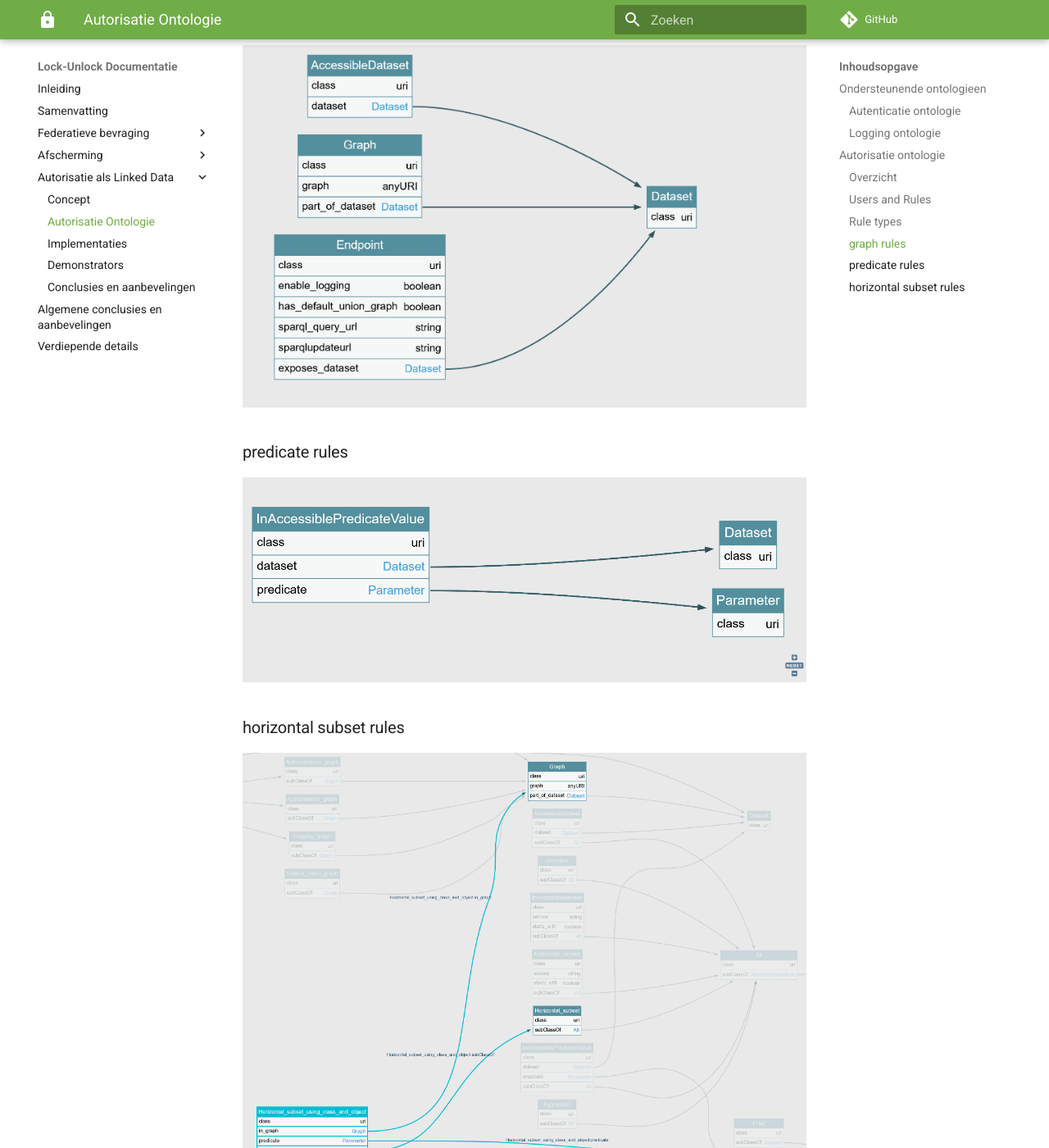
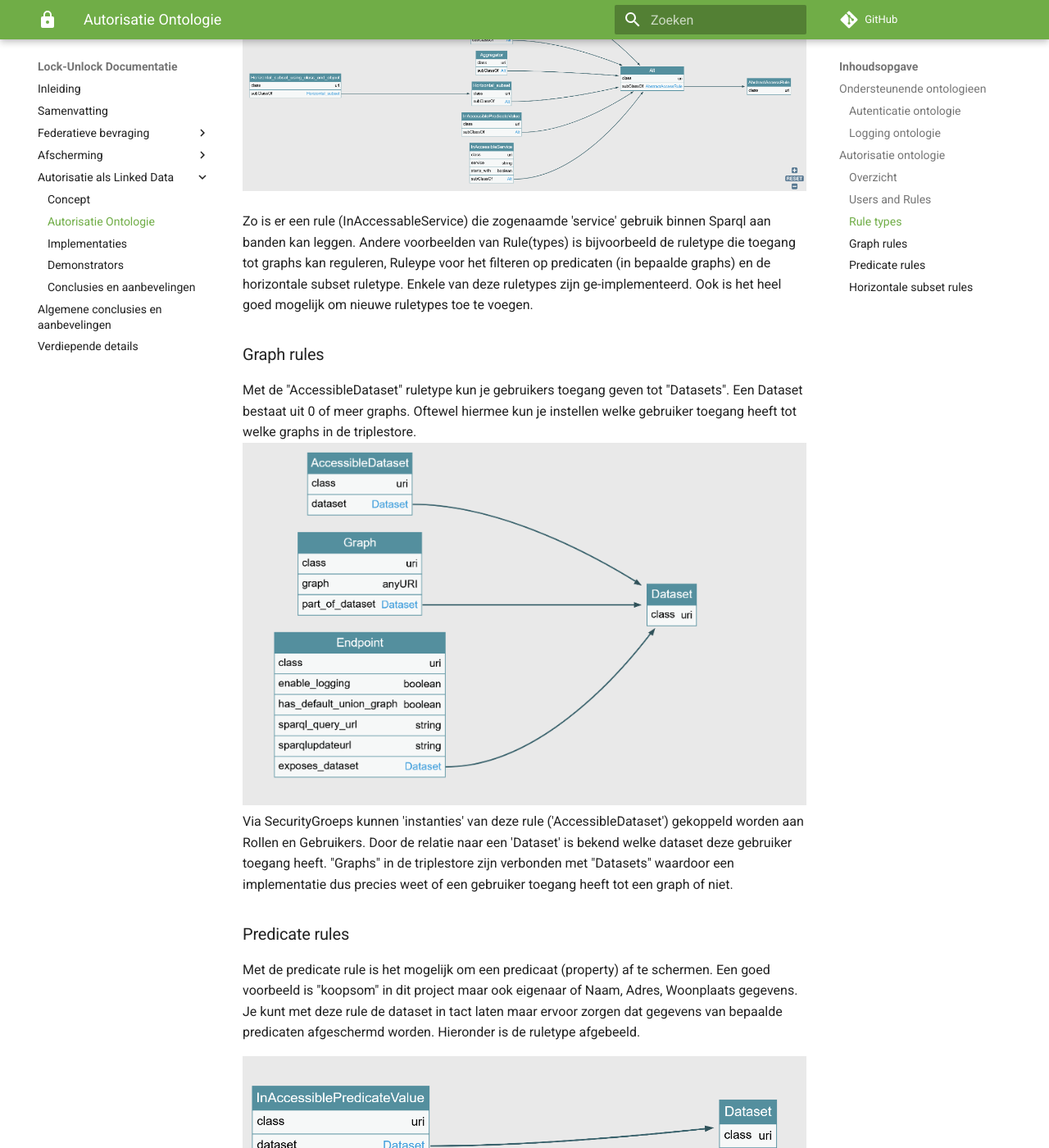
Before and after one commit to kadaster-labs/lock-unlock-docs, an MkDocs documentation site: the page built from docs/autorisatie-als-linkeddata/authorization-ontology.md, in a window 1280 px wide and 1400 px high, scrolled down 1916 px. Shown: the whole window at 82% size. Built offline with MkDocs 1.6.1 and Material for MkDocs 9.7.7, drawn with Linux system fonts in a browser that asks for light colours; comment, search, counter and statistics services are not loaded; some of the changed text lies outside the part shown.

Commit message:
meer uitleg autorisatie ontologie met plaatjes

```diff
--- a/docs/autorisatie-als-linkeddata/authorization-ontology.md
+++ b/docs/autorisatie-als-linkeddata/authorization-ontology.md
@@ -16,23 +16,41 @@ Een hele simpele logging ontologie is opgezet voor het loggen van Sparql queries
 
 ## Autorisatie ontologie
 ### Overzicht
-De autorisatie ontologie importeert de authenticatie ontologie datasets zodat gebruikers(users) aanwezig zijn als readonly data. Vervolgens kunnen deze gebruikers gerelateerd worden aan Rollen die gekoppeld zijn aan SecurityGroup. Een gebruiker kan verbonden zijn met meerdere rollen. Rollen kunnen verbonden zijn met meerdere security groeps. Elke security groep kan meerdere (autorisatie) rules bevatten.
+De autorisatie ontologie importeert de authenticatie ontologie datasets zodat gebruikers(users) aanwezig zijn als readonly data. Vervolgens kunnen deze gebruikers gerelateerd worden aan verschillende rules die elk specifieke informatie nodig hebben. Hieronder een overzicht van de Autorisatie ontologie.
 
-![authenticatie](images/auth2.png)
+![authenticatie](images/AutOV2.png)
 
 
 ### Users and Rules
+Een gebruiker kan verbonden zijn met meerdere rollen. Rollen kunnen verbonden zijn met meerdere security groeps. Elke security groep kan meerdere (autorisatie) rules bevatten.
 ![Users](images/AutO1V2.png)
 
+Op deze manier kunnen individuele gebruikers gekoppeld worden aan Rollen die via de tussenstappen uiteindelijk gekoppeld zijn aan verschillende autorisatie rules. De aanwezigheid van security groeps zorgt ervoor dat bijelkaarhorende rules gegroepeerd worden opdat deze set makkelijk te herbruiken zijn voor andere rollen.
 
 ### Rule types
+Er zijn meerdere rule types die elk of een andere functionaliteit bieden om autorisatie te modelleren. Hieronder een diagram van verschillende ruletypes.
+
 ![Ruletypes](images/AutO2V2.png)
 
-### graph rules
+Zo is er een rule  (InAccessableService) die zogenaamde 'service' gebruik binnen Sparql aan banden kan leggen. Andere voorbeelden van Rule(types) is bijvoorbeeld de ruletype die toegang tot graphs kan reguleren, Ruleype voor het filteren op predicaten (in bepaalde graphs) en de horizontale subset ruletype. Enkele van deze ruletypes zijn ge-implementeerd. Ook is het heel goed mogelijk om nieuwe ruletypes toe te voegen.
+
+### Graph rules
+Met de "AccessibleDataset" ruletype kun je gebruikers toegang geven tot "Datasets". Een Dataset bestaat uit 0 of meer graphs. Oftewel hiermee kun je instellen welke gebruiker toegang heeft tot welke graphs in de triplestore.
 ![Ruletypes](images/AutO3V2.png)
+Via SecurityGroeps kunnen 'instanties' van deze rule ('AccessibleDataset') gekoppeld worden aan Rollen en Gebruikers. Door de relatie naar een 'Dataset' is bekend welke dataset deze gebruiker toegang heeft. "Graphs" in de triplestore zijn verbonden met "Datasets" waardoor een implementatie dus precies weet of een gebruiker toegang heeft tot een graph of niet.
 
-### predicate rules
+### Predicate rules
+Met de predicate rule is het mogelijk om een predicaat (property) af te schermen. Een goed voorbeeld is "koopsom" in dit project maar ook eigenaar of Naam, Adres, Woonplaats gegevens. Je kunt met deze rule de dataset in tact laten maar ervoor zorgen dat gegevens van bepaalde predicaten afgeschermd worden. Hieronder is de ruletype afgebeeld.
+
 ![Ruletypes](images/AutO4V2.png)
 
-### horizontal subset rules
-![Ruletypes](images/AutO5.png)
+De rule heeft een link naar een 'Dataset' waarin de rule actief is en een link naar een 'Parameter' met een attribuut 'uri' waarin het predicaat genoemd staat. Dit kan dan een link zijn naar een predicaat in schema van een dataset. Bijvoorbeeld een link naar het kenmerk "koopsom" in een BRK dataset.
+
+
+
+### Horizontale subset rules
+Met horizontale rules kunnen we niet op schema nivo maar op dataset nivo zaken afschermen. Denk hierbij bijvoorbeeld aan volledige toegang tot alle data elementen maar alleen voor een registratieve ruimte, bijvoorbeeld een gemeente. Een ander voorbeeld is toegang tot alle pand informatie van 'eigen' panden. Hieronder is het model voor rules mbt horizontale subsets
+
+![Ruletypes](images/AutO5V2.png)
+
+Het model laat zien dat er een predicaat nodig dat gevuld is met een waarde. Deze restrictie moet altijd waar zijn indien de resource van een gespecificeerde klasse is. Hiermee kunnen horizontale subsets gedefineerd worden.
```
Also changed, not shown: docs/autorisatie-als-linkeddata/images/AutO5V2.png (added), docs/autorisatie-als-linkeddata/images/AutOV2.png (added).
